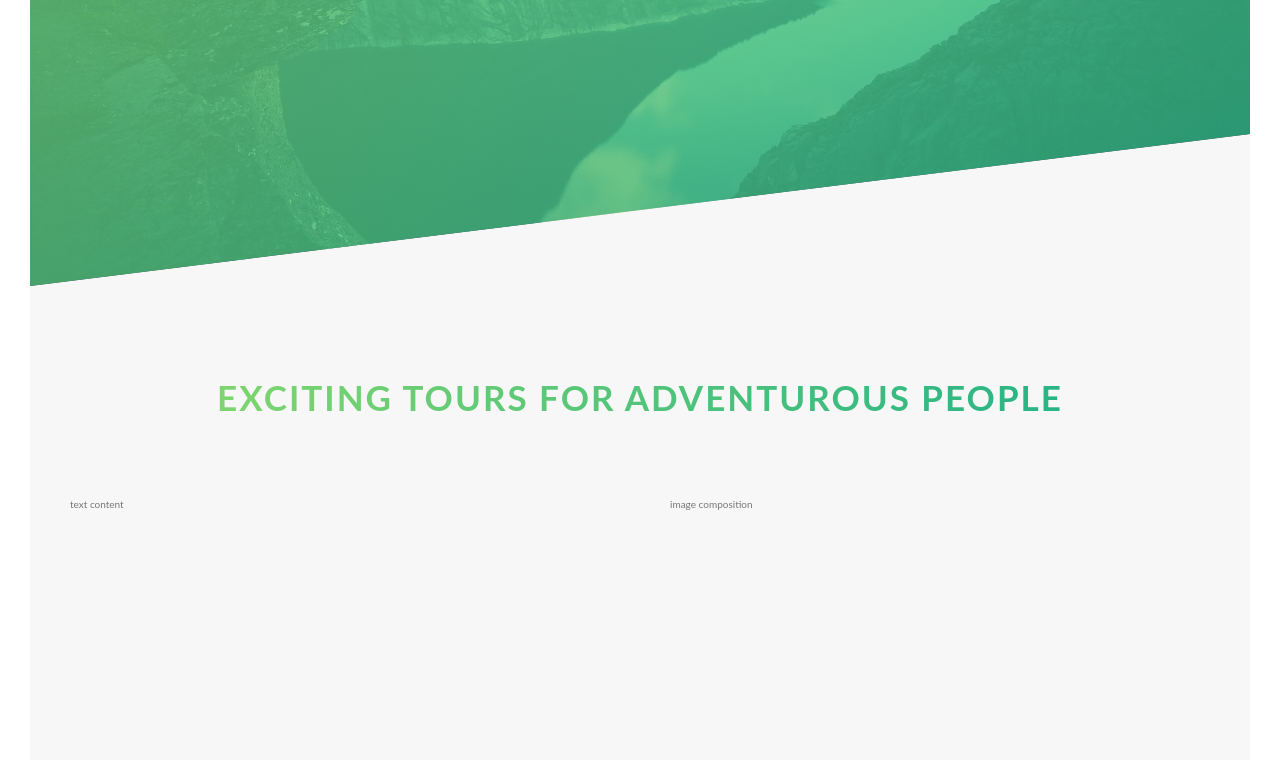
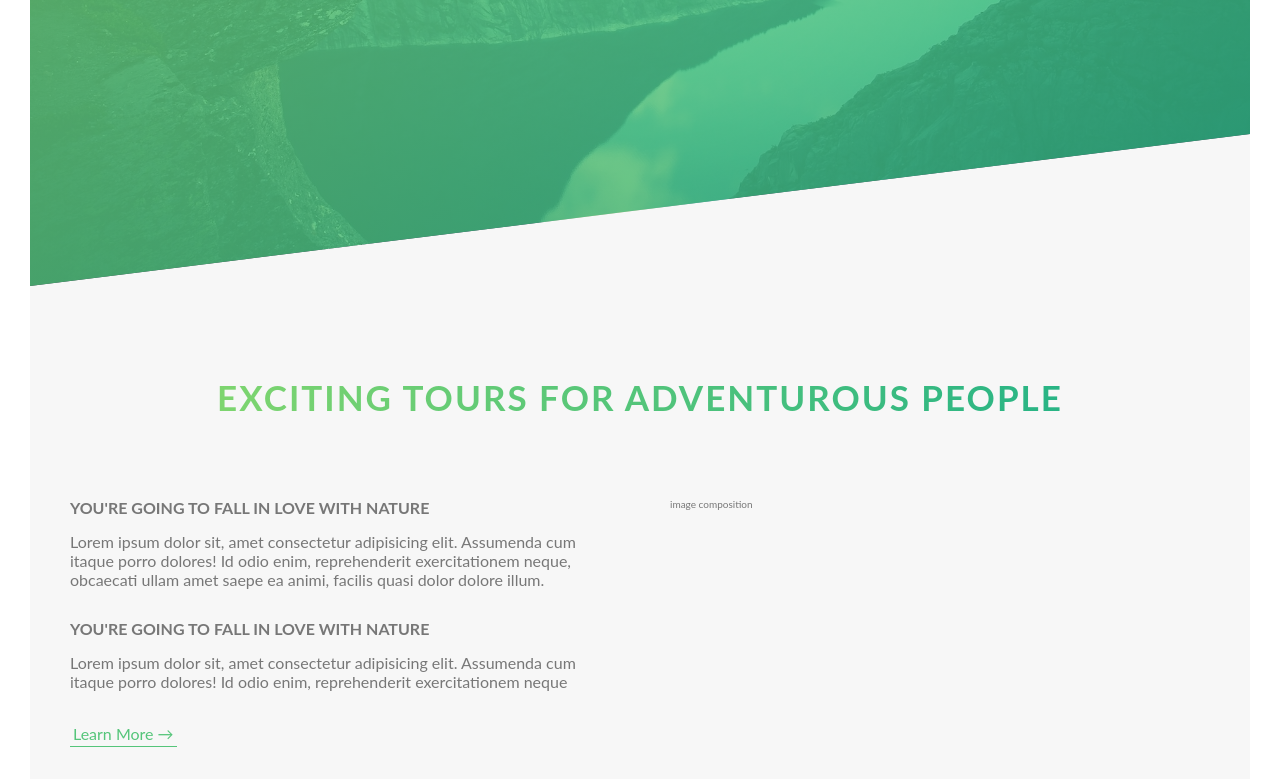
Before and after one commit to SarandaSadiku/Natours, a website: page index.html in a window 1280 px wide. Shown: the part 504-1283 px from the top of the page. Drawn offline with Linux system fonts and the light colour scheme; a web font is replaced by a local one.

Commit message:
Building the About Section - Part 2

```diff
--- a/index.html
+++ b/index.html
@@ -27,14 +27,20 @@
   </header>
   <main>
     <section class="section-about">
-      <div class="u-center-text u-margin-bottom-8 ">
+      <div class="u-center-text u-margin-bottom-big ">
           <h2 class="heading-secondary">
             Exciting tours for adventurous people
           </h2>
       </div>
       <div class="row">
         <div class="col-1-of-2">
-          text content
+          <h3 class="heading-tertiary u-margin-bottom-small">You're going to fall in love with nature</h3>
+          <p class="paragraph">Lorem ipsum dolor sit, amet consectetur adipisicing elit. Assumenda cum itaque porro dolores! Id odio enim, reprehenderit exercitationem neque, obcaecati ullam amet saepe ea animi, facilis quasi dolor dolore illum.</p>
+
+          <h3 class="heading-tertiary u-margin-bottom-small">You're going to fall in love with nature</h3>
+          <p class="paragraph">Lorem ipsum dolor sit, amet consectetur adipisicing elit. Assumenda cum itaque porro dolores! Id odio enim, reprehenderit exercitationem neque</p>
+          <a href="#" class="btn-text">Learn More &rarr;</a>
+
         </div>
         <div class="col-1-of-2">
           image composition
--- a/sass/abstracts/_variables.scss
+++ b/sass/abstracts/_variables.scss
@@ -8,6 +8,9 @@ $color-grey-dark: #777;
 $color-white: #fff;
 $color-black: #000;
 
+// Font
+$default-font-size: 1.6rem;
+
 //GRID
 $grid-width: 114rem;
 $gutter-vertical: 8rem;
--- a/sass/base/_typography.scss
+++ b/sass/base/_typography.scss
@@ -51,3 +51,39 @@ body {
     text-shadow: .5rem 1rem 2rem egba($color-black, .2);
   }
 }
+.heading-tertiary{
+  font-size: $default-font-size;
+  font-weight: 700;
+  text-transform: uppercase;
+}
+.paragraph{
+  font-size: $default-font-size;
+
+  &:not(:last-child){
+    margin-bottom: 3rem;
+  }
+}
+
+.btn-text{
+  &:link,
+  &:visited {
+    font-size: $default-font-size;
+    color: $color-primary;
+    display: inline-block;
+    text-decoration: none;
+    border-bottom: 1px solid $color-primary;
+    padding: 3px;
+  }
+
+  &:hover{
+    background-color: $color-primary;
+    color: $color-white;
+    box-shadow: 0 1rem 2rem rgba($color-black, .15);
+    transform: translateY(-2px);
+  }
+
+  &:active{
+    box-shadow: 0 .5rem 1rem rgba($color-black, .15);
+    transform: translateY(0  );
+  }
+}
--- a/sass/base/_utilities.scss
+++ b/sass/base/_utilities.scss
@@ -1,2 +1,5 @@
 .u-center-text{ text-align: center;}
-.u-margin-bottom-8 {margin-bottom: 8rem;}
+
+.u-margin-bottom-small {margin-bottom: 1.5rem;}
+.u-margin-bottom-medium {margin-bottom: 4rem;}
+.u-margin-bottom-big {margin-bottom: 8rem;}
```
Also changed, not shown: css/style.css.
